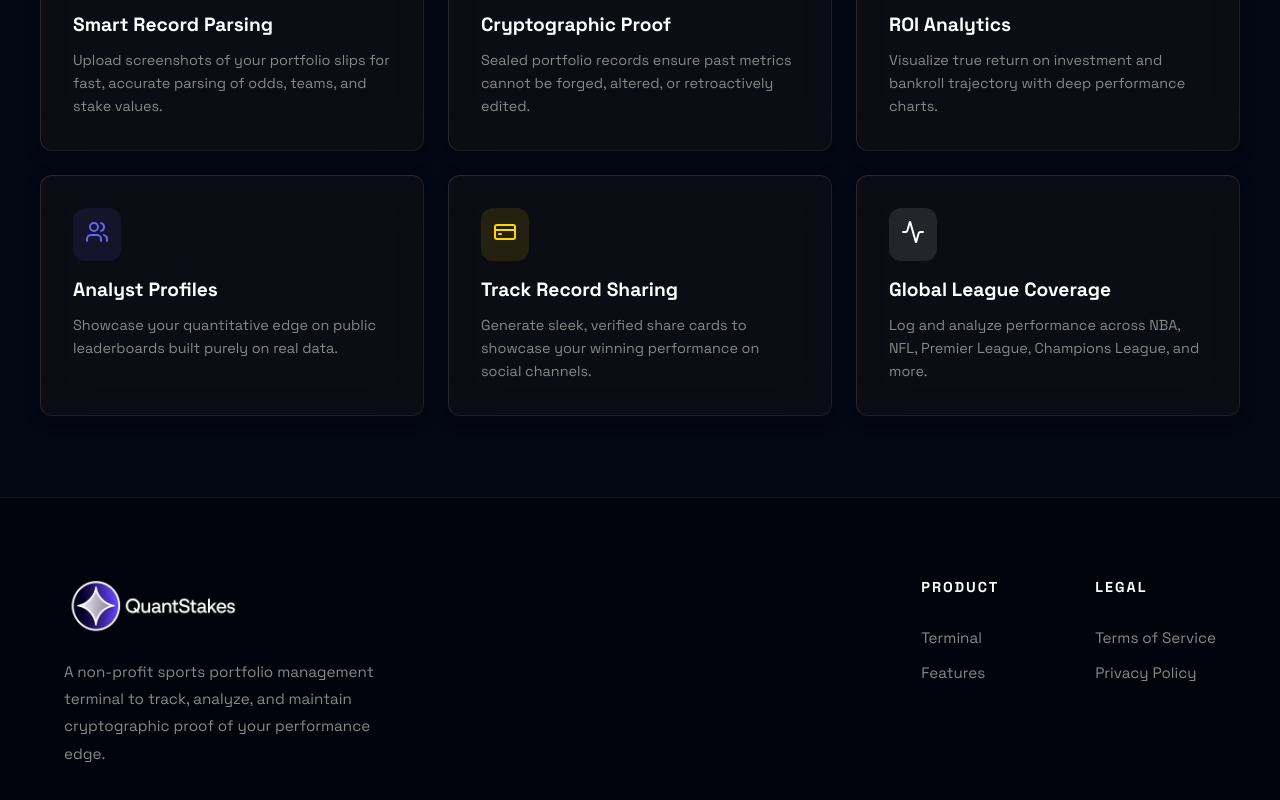
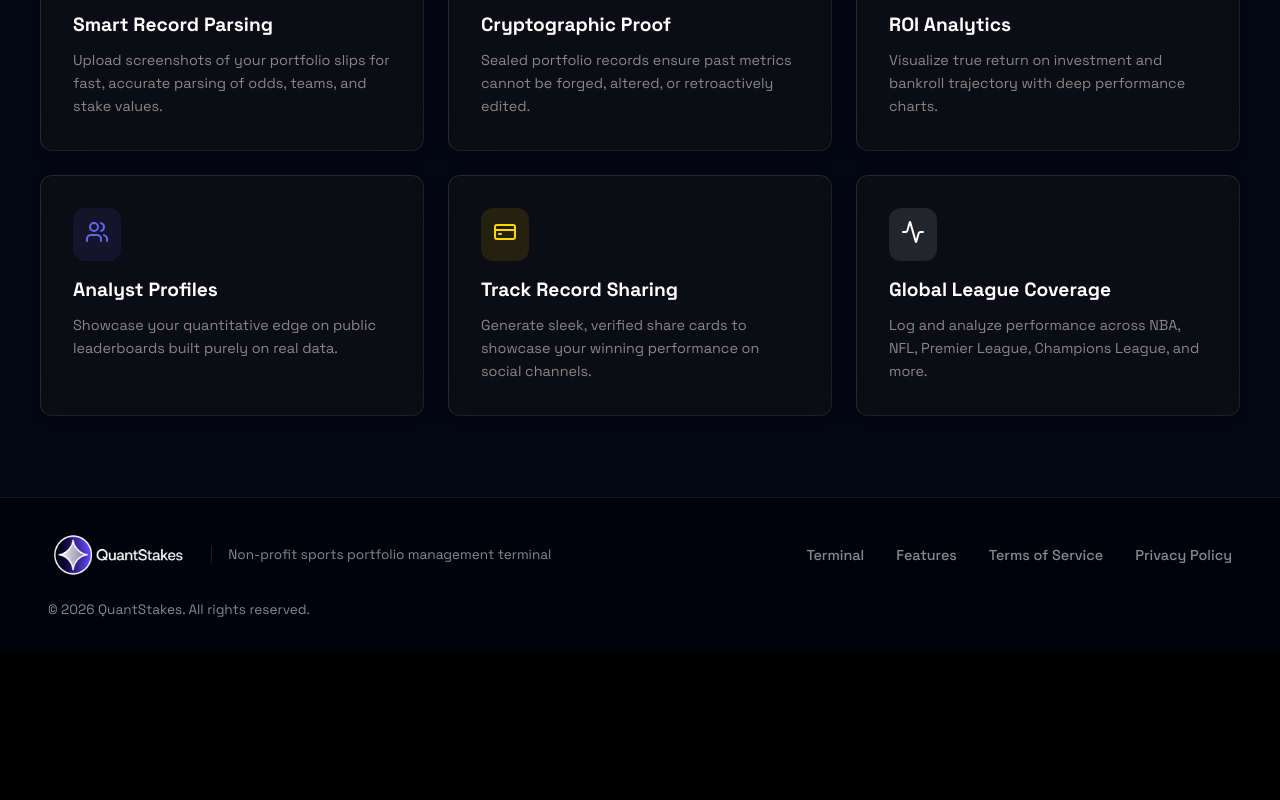
Before and after one commit to tsvetkov10/QuantStake, a React (Vite) app: page / in a window 1280 px wide. Shown: the part 1984-2784 px from the top of the page. After the commit the page ends 2637 px from the top, so only its background shows below. Built offline with nearby package versions, Linux system fonts and the light colour scheme; a web font is replaced by a local one.

Commit message:
Remove splash loading screen from App.jsx and streamline footer into compact single-row design with zero wasted space

```diff
--- a/src/App.jsx
+++ b/src/App.jsx
@@ -159,29 +159,16 @@ function AuthenticatedApp({ session, isMock, profile, setProfileCompleted, onPro
 
 function App() {
   const [session, setSession] = useState(null);
-  const [loading, setLoading] = useState(true);
-  const [isInitializing, setIsInitializing] = useState(false);
   const [profile, setProfile] = useState(null);
   const currentUserId = useRef(null);
   const isMock = isMockMode;
 
   useEffect(() => {
-    const checkProfile = async (currentSession, isNewSignIn = false) => {
+    const checkProfile = async (currentSession) => {
       if (isMock) {
         const p = sessionStorage.getItem('mock_profile');
         if (p) {
           setProfile(JSON.parse(p));
-        }
-        const isMockLogin = sessionStorage.getItem('mock_new_login') === 'true';
-        if (isMockLogin) {
-           sessionStorage.removeItem('mock_new_login');
-           setIsInitializing(true);
-           setTimeout(() => {
-             setLoading(false);
-             setIsInitializing(false);
-           }, 3000);
-        } else {
-           setLoading(false);
         }
         return;
       }
@@ -194,16 +181,6 @@ function App() {
           setProfile(null);
         }
       }
-
-      if (isNewSignIn) {
-         setIsInitializing(true);
-         setTimeout(() => {
-           setLoading(false);
-           setIsInitializing(false);
-         }, 3000);
-      } else {
-         setLoading(false);
-      }
     };
 
     supabase.auth.getSession().then(({ data: { session: currentSession } }) => {
@@ -211,7 +188,7 @@ function App() {
       if (currentSession) {
         currentUserId.current = currentSession.user.id;
       }
-      checkProfile(currentSession, true);
+      checkProfile(currentSession);
     });
 
     const {
@@ -221,8 +198,7 @@ function App() {
       if (event === 'SIGNED_IN' && currentSession) {
          if (currentUserId.current !== currentSession.user.id) {
             currentUserId.current = currentSession.user.id;
-            setLoading(true);
-            checkProfile(currentSession, true);
+            checkProfile(currentSession);
          }
       } else if (event === 'SIGNED_OUT') {
          currentUserId.current = null;
@@ -232,24 +208,6 @@ function App() {
 
     return () => subscription.unsubscribe();
   }, [isMock]);
-
-  if (loading) {
-    if (isInitializing) {
-      return (
-        <div style={{height: '100vh', width: '100%', background: 'var(--bg-dark)', display: 'flex', flexDirection: 'column', alignItems: 'center', justifyContent: 'center'}}>
-          <div className="flex items-center gap-3 mb-10">
-            <img src="/logo-full.png" alt="QuantStakes Logo" className="brand-logo-animated" style={{ height: '90px', objectFit: 'contain' }} />
-          </div>
-
-          <div style={{ width: '300px', height: '4px', background: 'var(--adaptive-white-05)', borderRadius: '4px', overflow: 'hidden', position: 'relative' }}>
-             <div className="loading-bar-fill" style={{ position: 'absolute', top: 0, left: 0, height: '100%', background: 'var(--accent-cyan)' }}></div>
-          </div>
-          <p className="text-secondary mt-5" style={{ fontSize: '0.8rem', letterSpacing: '3px', textTransform: 'uppercase', animation: 'pulse 1.5s infinite' }}>Establishing Secure Connection...</p>
-        </div>
-      );
-    }
-    return <div style={{height: '100vh', width: '100%', background: 'var(--bg-dark)'}}></div>;
-  }
 
   const hasMockSession = sessionStorage.getItem('mock_session') === 'true' || localStorage.getItem('mock_session') === 'true';
   const userToUse = session || (hasMockSession ? { user: { email: 'demo@quantstakes.com', id: 'demo-uuid' } } : null);
--- a/src/pages/Landing.jsx
+++ b/src/pages/Landing.jsx
@@ -261,38 +261,26 @@ export default function Landing() {
         </div>
       </section>
 
-      {/* Footer */}
-      <footer style={{ background: 'rgba(2, 4, 12, 0.95)', borderTop: '1px solid rgba(255, 255, 255, 0.08)', padding: '5rem 4rem 3rem 4rem' }}>
-        <div className="flex justify-between" style={{ maxWidth: '1200px', margin: '0 auto', marginBottom: '4rem', flexWrap: 'wrap', gap: '4rem' }}>
+      {/* Sleek, Compact Footer */}
+      <footer style={{ background: 'rgba(2, 4, 12, 0.95)', borderTop: '1px solid rgba(255, 255, 255, 0.08)', padding: '2.2rem 3rem' }}>
+        <div className="flex justify-between items-center" style={{ maxWidth: '1200px', margin: '0 auto', flexWrap: 'wrap', gap: '1.5rem' }}>
 
-          <div style={{ maxWidth: '350px' }}>
-            <div className="flex items-center gap-3 mb-6">
-              <img src="/logo-full.png" alt="QuantStakes Logo" style={{ height: '56px', objectFit: 'contain' }} />
-            </div>
-            <p className="text-secondary" style={{ fontSize: '0.95rem', lineHeight: '1.8' }}>
-              A non-profit sports portfolio management terminal to track, analyze, and maintain cryptographic proof of your performance edge.
-            </p>
+          <div className="flex items-center gap-4">
+            <img src="/logo-full.png" alt="QuantStakes Logo" style={{ height: '44px', objectFit: 'contain' }} />
+            <span className="text-secondary desktop-only" style={{ fontSize: '0.85rem', borderLeft: '1px solid rgba(255,255,255,0.1)', paddingLeft: '1rem' }}>
+              Non-profit sports portfolio management terminal
+            </span>
           </div>
 
-          <div className="flex" style={{ gap: '6rem' }}>
-            <div className="flex-col gap-4">
-              <h4 style={{ color: 'var(--text-primary)', fontWeight: 'bold', letterSpacing: '2px', textTransform: 'uppercase', fontSize: '0.9rem', marginBottom: '1rem' }}>Product</h4>
-              <Link to="/auth" className="text-secondary" style={{ textDecoration: 'none', fontSize: '0.95rem', transition: 'color 0.2s' }} onMouseEnter={e => e.target.style.color='white'} onMouseLeave={e => e.target.style.color='var(--text-secondary)'}>Terminal</Link>
-              <a href="#features" onClick={(e) => { e.preventDefault(); document.getElementById('features')?.scrollIntoView({ behavior: 'smooth' }); }} className="text-secondary" style={{ textDecoration: 'none', fontSize: '0.95rem', transition: 'color 0.2s', cursor: 'pointer' }} onMouseEnter={e => e.target.style.color='white'} onMouseLeave={e => e.target.style.color='var(--text-secondary)'}>Features</a>
-            </div>
+          <div className="flex items-center gap-8" style={{ fontSize: '0.9rem' }}>
+            <Link to="/auth" className="text-secondary" style={{ textDecoration: 'none', fontWeight: 500, transition: 'color 0.2s' }} onMouseEnter={e => e.target.style.color='white'} onMouseLeave={e => e.target.style.color='var(--text-secondary)'}>Terminal</Link>
+            <a href="#features" onClick={(e) => { e.preventDefault(); document.getElementById('features')?.scrollIntoView({ behavior: 'smooth' }); }} className="text-secondary" style={{ textDecoration: 'none', fontWeight: 500, transition: 'color 0.2s', cursor: 'pointer' }} onMouseEnter={e => e.target.style.color='white'} onMouseLeave={e => e.target.style.color='var(--text-secondary)'}>Features</a>
+            <Link to="/terms" className="text-secondary" style={{ textDecoration: 'none', fontWeight: 500, transition: 'color 0.2s' }} onMouseEnter={e => e.target.style.color='white'} onMouseLeave={e => e.target.style.color='var(--text-secondary)'}>Terms of Service</Link>
+            <Link to="/privacy" className="text-secondary" style={{ textDecoration: 'none', fontWeight: 500, transition: 'color 0.2s' }} onMouseEnter={e => e.target.style.color='white'} onMouseLeave={e => e.target.style.color='var(--text-secondary)'}>Privacy Policy</Link>
+          </div>
 
-            <div className="flex-col gap-4">
-              <h4 style={{ color: 'var(--text-primary)', fontWeight: 'bold', letterSpacing: '2px', textTransform: 'uppercase', fontSize: '0.9rem', marginBottom: '1rem' }}>Legal</h4>
-              <Link to="/terms" className="text-secondary" style={{ textDecoration: 'none', fontSize: '0.95rem', transition: 'color 0.2s' }} onMouseEnter={e => e.target.style.color='white'} onMouseLeave={e => e.target.style.color='var(--text-secondary)'}>Terms of Service</Link>
-              <Link to="/privacy" className="text-secondary" style={{ textDecoration: 'none', fontSize: '0.95rem', transition: 'color 0.2s' }} onMouseEnter={e => e.target.style.color='white'} onMouseLeave={e => e.target.style.color='var(--text-secondary)'}>Privacy Policy</Link>
-            </div>
-          </div>
-        </div>
-
-        <div style={{ borderTop: '1px solid rgba(255, 255, 255, 0.05)', paddingTop: '2.5rem', display: 'flex', justifyContent: 'space-between', alignItems: 'center', maxWidth: '1200px', margin: '0 auto', flexWrap: 'wrap' }}>
-          <p className="text-secondary" style={{ fontSize: '0.85rem', lineHeight: '1.6' }}>
-            © {new Date().getFullYear()} QuantStakes. All rights reserved. Non-profit platform. <br/>
-            QuantStakes is a sports portfolio management platform.
+          <p className="text-secondary" style={{ fontSize: '0.85rem', margin: 0 }}>
+            © {new Date().getFullYear()} QuantStakes. All rights reserved.
           </p>
         </div>
       </footer>
```
